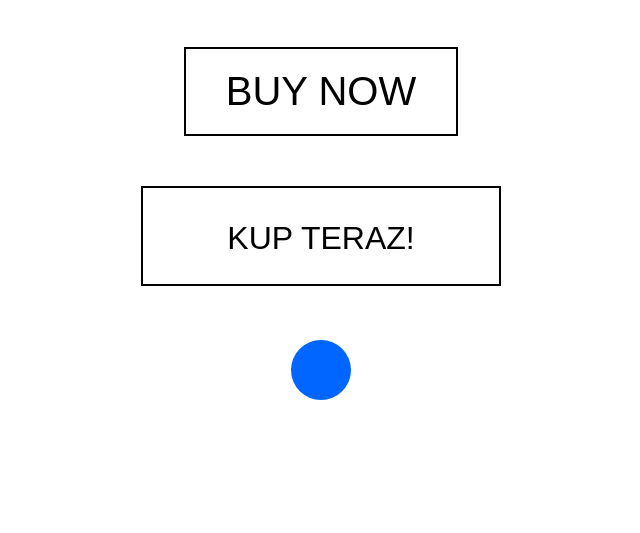
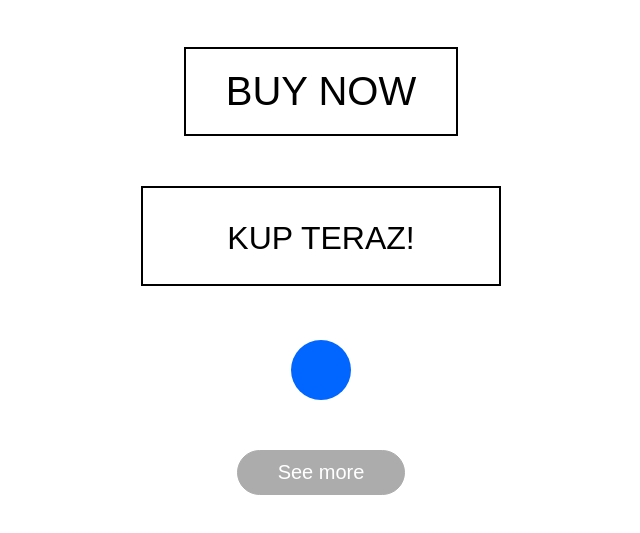
Before and after one commit to annbag/button, a plain HTML site: page index.html in a window 1280 px wide. Shown: the part 1436-1969 px from the top of the page, without its empty margins (319-959 px from the left). Before the commit the page ends 1886 px from the top, so only its background shows below. Drawn offline with Linux system fonts and the light colour scheme.

Commit message:
add new button

```diff
--- a/index.html
+++ b/index.html
@@ -4,7 +4,8 @@
     <meta charset="utf-8">
     <meta name="viewport" content="width=device-width, initial-scale=1.0">
     <title>Button</title>
-		<link rel="stylesheet" href="https://use.fontawesome.com/releases/v5.2.0/css/all.css" integrity="sha384-hWVjflwFxL6sNzntih27bfxkr27PmbbK/iSvJ+a4+0owXq79v+lsFkW54bOGbiDQ"
+    <link rel="stylesheet" href="https://use.fontawesome.com/releases/v5.2.0/css/all.css"
+          integrity="sha384-hWVjflwFxL6sNzntih27bfxkr27PmbbK/iSvJ+a4+0owXq79v+lsFkW54bOGbiDQ"
           crossorigin="anonymous">
     <link rel="stylesheet" type="text/css" href="style.css">
 </head>
@@ -65,5 +66,8 @@
         <i class="fas fa-angle-down"></i>
     </button>
 </div>
+<div>
+    <button class="btn6">See more</button>
+</div>
 </body>
 </html>
--- a/style.css
+++ b/style.css
@@ -350,3 +350,14 @@ button.arrow:hover i {
 		transform: translateY(200%);
 	}
 }
+.btn6 {
+	color: #ffffff;
+	background-color: #acacac;
+	border-color: #acacac;
+	cursor: pointer;
+	border-style: solid;
+	border-radius: 40px;
+	border-width: 1px;
+	padding: 10px 40px;
+	font-size: 20px;
+}
```
Lines whose indentation alone changed are shown as unchanged.
